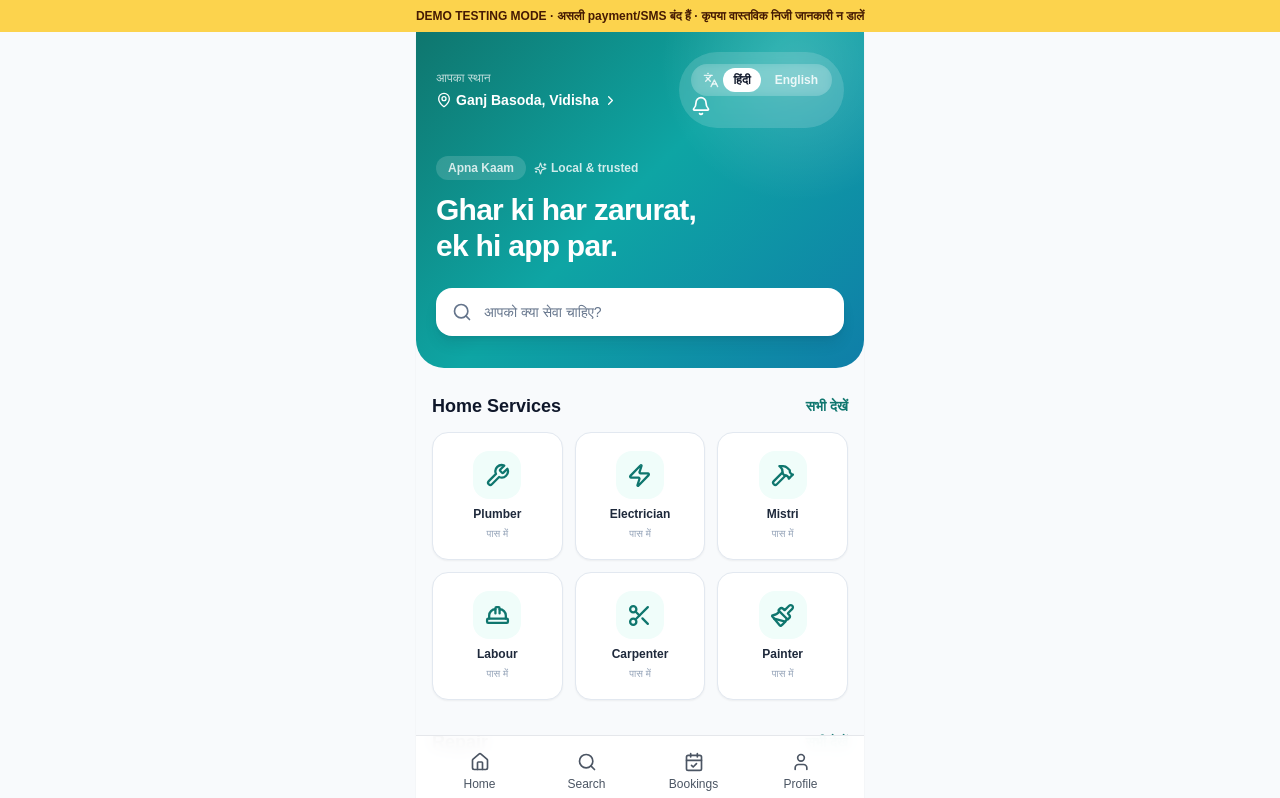
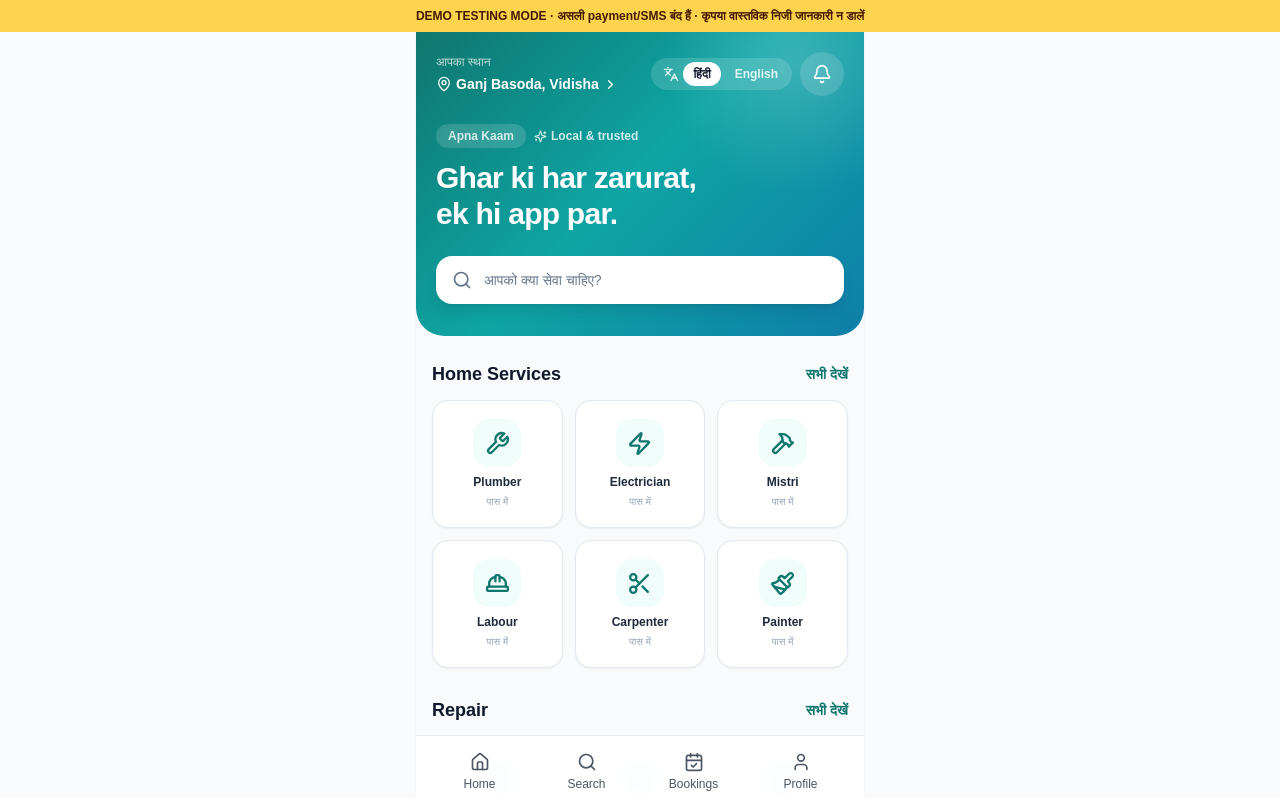
Before and after one commit to kushwahravi2021-dotcom/Apna-Kaam, a Next.js app: page / in a window 1280 px wide. Shown: the top 798 px of the page. Built offline with nearby package versions, Linux system fonts and the light colour scheme.

Commit message:
Fix language toggle layout

```diff
--- a/app/page.tsx
+++ b/app/page.tsx
@@ -26,10 +26,12 @@ export default function HomePage() {
               <MapPin size={16} /> Ganj Basoda, Vidisha <ChevronRight size={15} />
             </Link>
           </div>
-          <Link href="/notifications" className="rounded-full bg-white/15 p-3 backdrop-blur-sm transition hover:bg-white/25">
+          <div className="flex items-center gap-2">
             <LanguageToggle />
-            <Bell size={20} />
-          </Link>
+            <Link href="/notifications" className="rounded-full bg-white/15 p-3 backdrop-blur-sm transition hover:bg-white/25" aria-label="Notifications">
+              <Bell size={20} />
+            </Link>
+          </div>
         </div>
         <div className="mt-7 flex items-center gap-2 text-xs font-semibold text-white/80">
           <span className="rounded-full bg-white/15 px-3 py-1">Apna Kaam</span>
```
